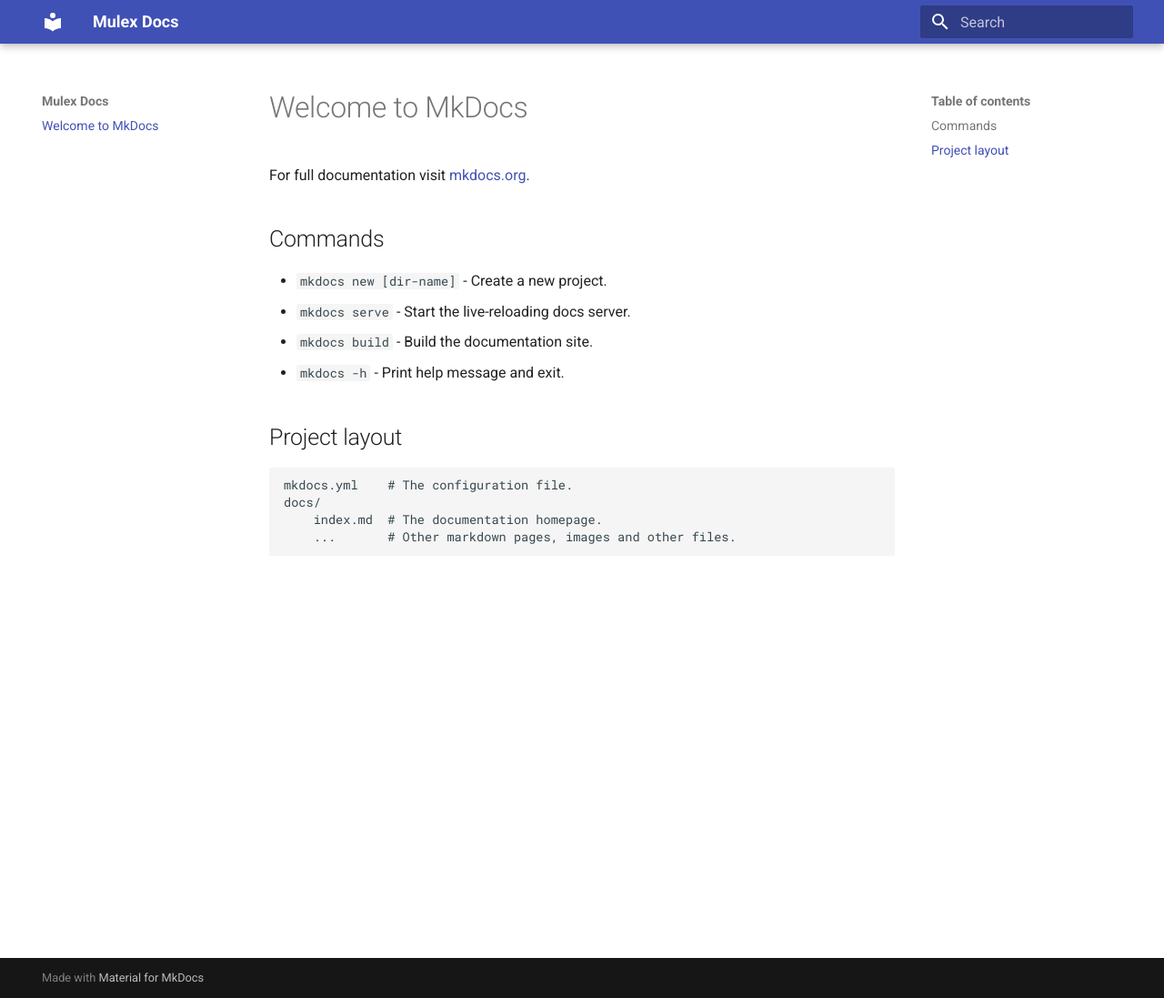
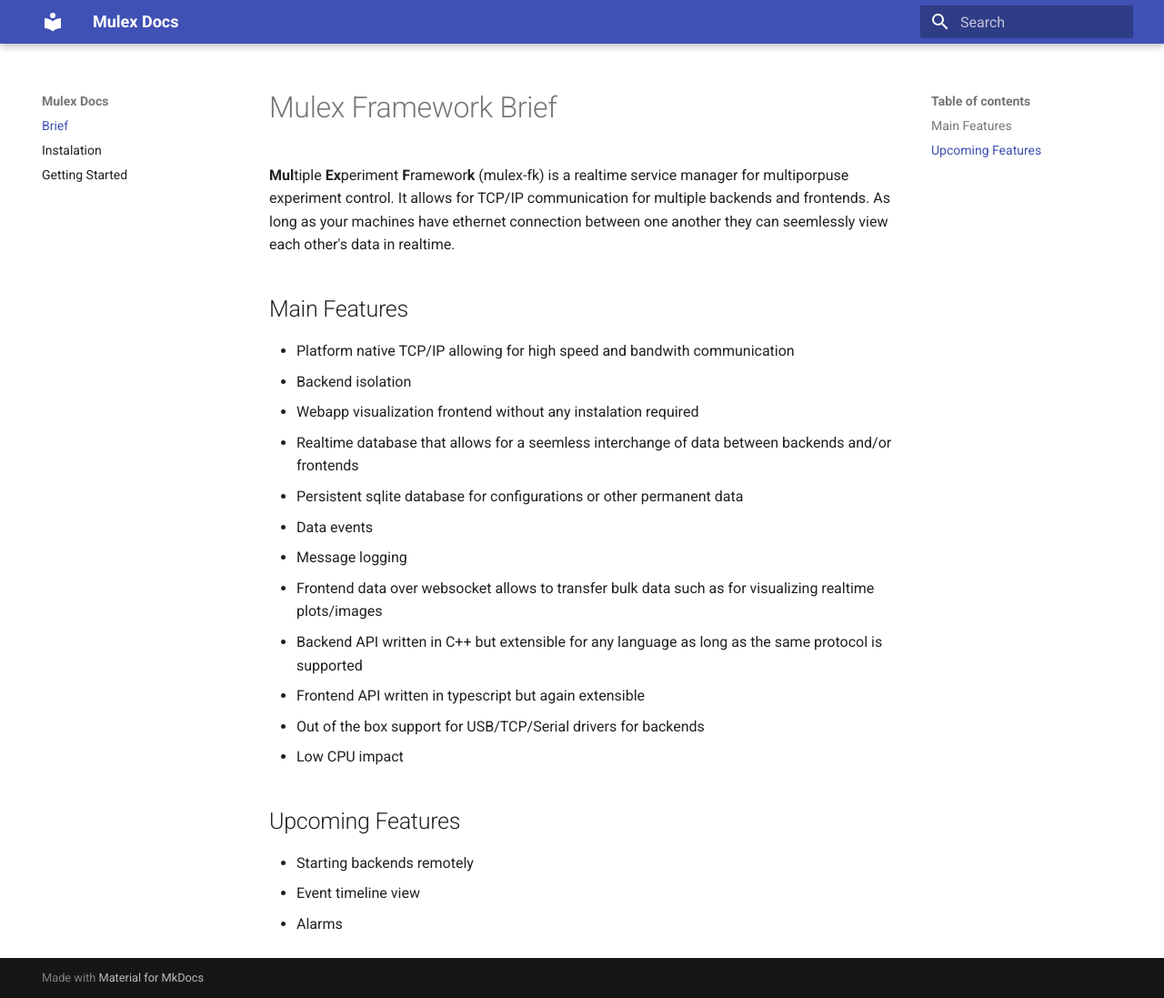
Before and after one commit to lPrimemaster/mulex-fk, an MkDocs documentation site: the page built from docs/index.md, in a window 1280 px wide and 1097 px high. Shown: the whole window at 91% size. Built offline with MkDocs 1.6.1 and Material for MkDocs 9.7.7, drawn with Linux system fonts in a browser that asks for light colours.

Commit message:
Add basic documentation.

```diff
--- a/docs/index.md
+++ b/docs/index.md
@@ -1,17 +1,25 @@
-# Welcome to MkDocs
+# Mulex Framework Brief
 
-For full documentation visit [mkdocs.org](https://www.mkdocs.org).
+**Mul**tiple **Ex**periment **F**ramewor**k** (mulex-fk) is a realtime service manager for multiporpuse experiment control. It allows for TCP/IP communication
+for multiple backends and frontends. As long as your machines have ethernet connection between one another they can seemlessly view each other's data in realtime.
 
-## Commands
+## Main Features
 
-* `mkdocs new [dir-name]` - Create a new project.
-* `mkdocs serve` - Start the live-reloading docs server.
-* `mkdocs build` - Build the documentation site.
-* `mkdocs -h` - Print help message and exit.
+- Platform native TCP/IP allowing for high speed and bandwith communication
+- Backend isolation
+- Webapp visualization frontend without any instalation required
+- Realtime database that allows for a seemless interchange of data between backends and/or frontends
+- Persistent sqlite database for configurations or other permanent data
+- Data events
+- Message logging
+- Frontend data over websocket allows to transfer bulk data such as for visualizing realtime plots/images
+- Backend API written in C++ but extensible for any language as long as the same protocol is supported
+- Frontend API written in typescript but again extensible
+- Out of the box support for USB/TCP/Serial drivers for backends
+- Low CPU impact
 
-## Project layout
+## Upcoming Features
 
-    mkdocs.yml    # The configuration file.
-    docs/
-        index.md  # The documentation homepage.
-        ...       # Other markdown pages, images and other files.
+- Starting backends remotely
+- Event timeline view
+- Alarms
--- a/mkdocs.yml
+++ b/mkdocs.yml
@@ -1,3 +1,12 @@
 site_name: Mulex Docs
 theme:
   name: material
+nav:
+  - Brief: index.md
+  - Instalation: installing.md
+  - Getting Started: getting_started.md
+markdown_extensions:
+  - attr_list
+  - pymdownx.emoji:
+      emoji_index: !!python/name:material.extensions.emoji.twemoji
+      emoji_generator: !!python/name:material.extensions.emoji.to_svg
```
Also changed, not shown: docs/getting_started.md (added, +42 -0 lines), docs/installing.md (added, +37 -0 lines).
